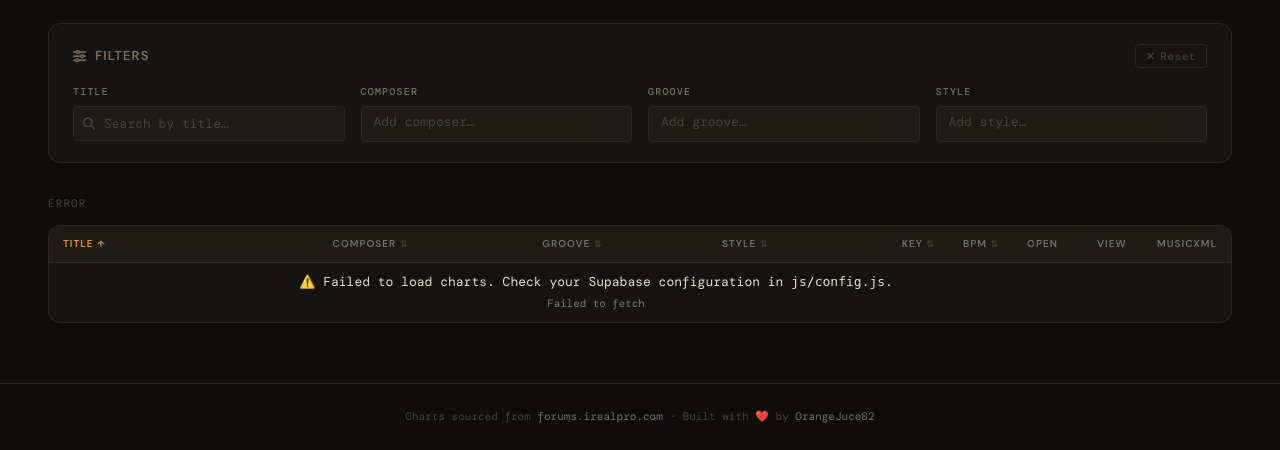
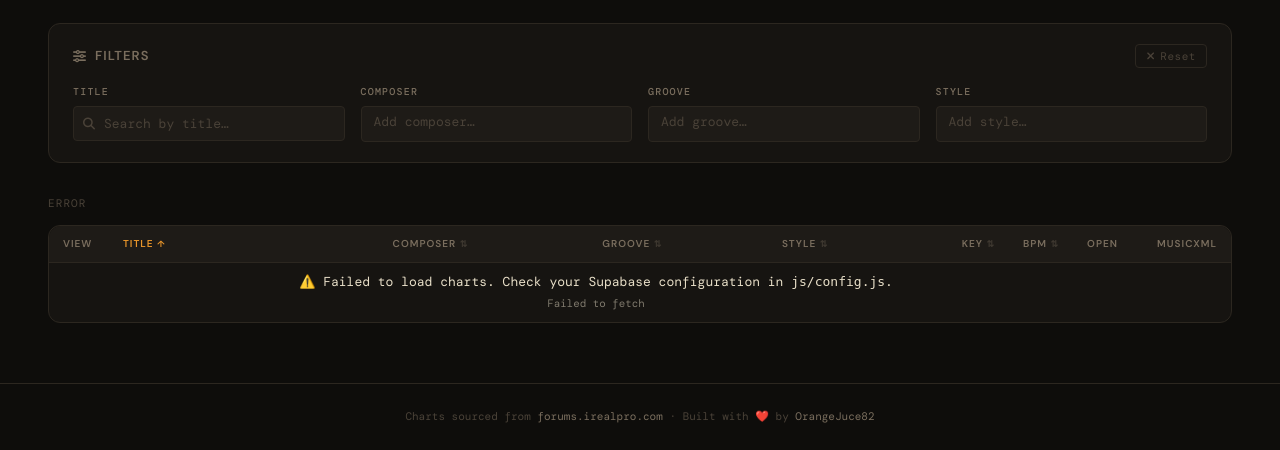
Before and after one commit to OrangeJuce82/chord-charts-library, a PHP site: page / in a window 1280 px wide. Shown: the part 549-999 px from the top of the page. Run offline with PHP 8.4, Linux system fonts and the light colour scheme; some libraries are stand-ins or nearby versions; some web fonts are replaced.

Commit message:
move view col to the left

```diff
--- a/css/style.css
+++ b/css/style.css
@@ -608,6 +608,7 @@ button { cursor: pointer; border: none; background: none; font-family: inherit;
 
 .charts-table {
   width: 100%;
+  min-width: 980px;
   border-collapse: collapse;
   font-size: 12px;
 }
@@ -670,6 +671,25 @@ button { cursor: pointer; border: none; background: none; font-family: inherit;
 .col-bpm      { width: 64px; text-align: center; }
 .col-open     { width: 70px; text-align: center; }
 .col-view     { width: 60px; text-align: center; }
+
+.charts-table th.col-view,
+.charts-table td.col-view {
+  position: sticky;
+  left: 0;
+  z-index: 3;
+  min-width: 60px;
+  background: var(--c-surface);
+  box-shadow: 1px 0 0 var(--c-border);
+}
+
+.charts-table th.col-view {
+  z-index: 5;
+  background: var(--c-surface-2);
+}
+
+.charts-table tbody tr:hover td.col-view {
+  background: var(--c-surface-2);
+}
 
 /* Clickable cell content */
 .cell-link {
--- a/index.html
+++ b/index.html
@@ -194,6 +194,7 @@
         <table class="charts-table" id="charts-table" aria-label="Chord charts">
           <thead>
             <tr>
+              <th class="col-view" scope="col">View</th>
               <th class="col-title sortable" data-sort="title" scope="col" tabindex="0" aria-sort="none">
                 Title <span class="sort-icon" aria-hidden="true"></span>
               </th>
@@ -213,7 +214,6 @@
                 BPM <span class="sort-icon" aria-hidden="true"></span>
               </th>
               <th class="col-open" scope="col">Open</th>
-              <th class="col-view" scope="col">View</th>
               <th class="col-musicxml" scope="col">MusicXML</th>
             </tr>
           </thead>
--- a/js/table.js
+++ b/js/table.js
@@ -127,6 +127,16 @@ const buildRow = (chart, { onTitleClick, onComposerClick, onGrooveClick, onStyle
   const scheme = getScheme(chart.url);
 
   tr.innerHTML = `
+    <!-- View (sticky eye icon) -->
+    <td class="col-view">
+      <a href="view?id=${esc(chart.id)}"
+         class="view-btn"
+         title="View chart details"
+         aria-label="View chart details for ${esc(chart.title)}">
+        <i class="fa-regular fa-eye" aria-hidden="true"></i>
+      </a>
+    </td>
+
     <!-- Title -->
     <td class="col-title">
       <button class="cell-link js-title" title="Search: ${esc(chart.title)}">
@@ -173,16 +183,6 @@ const buildRow = (chart, { onTitleClick, onComposerClick, onGrooveClick, onStyle
              ${schemeLabel(scheme)}
            </a>`
         : '<span style="opacity:.3">—</span>'}
-    </td>
-
-    <!-- View (eye icon → future detail page) -->
-    <td class="col-view">
-      <a href="view?id=${esc(chart.id)}"
-         class="view-btn"
-         title="View chart details"
-         aria-label="View chart details for ${esc(chart.title)}">
-        <i class="fa-regular fa-eye" aria-hidden="true"></i>
-      </a>
     </td>
 
     <!-- MusicXML download -->
```
